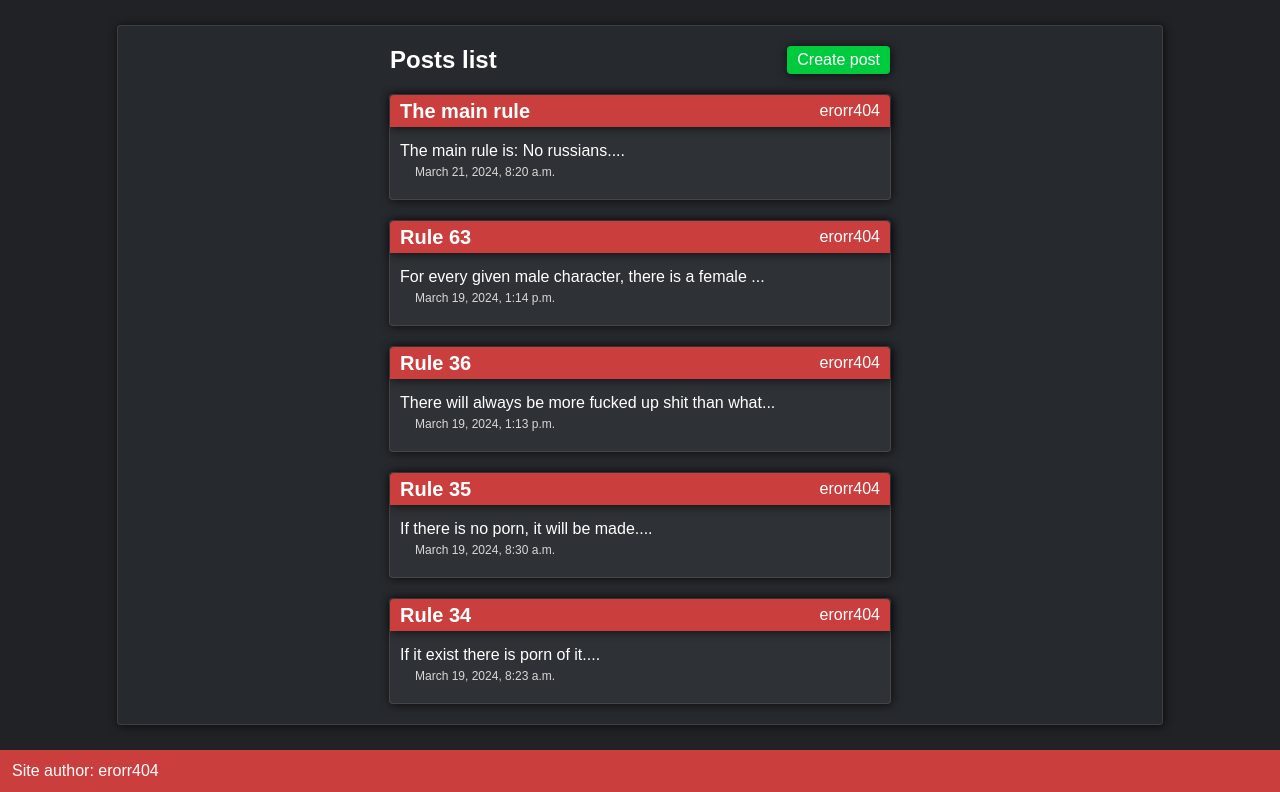
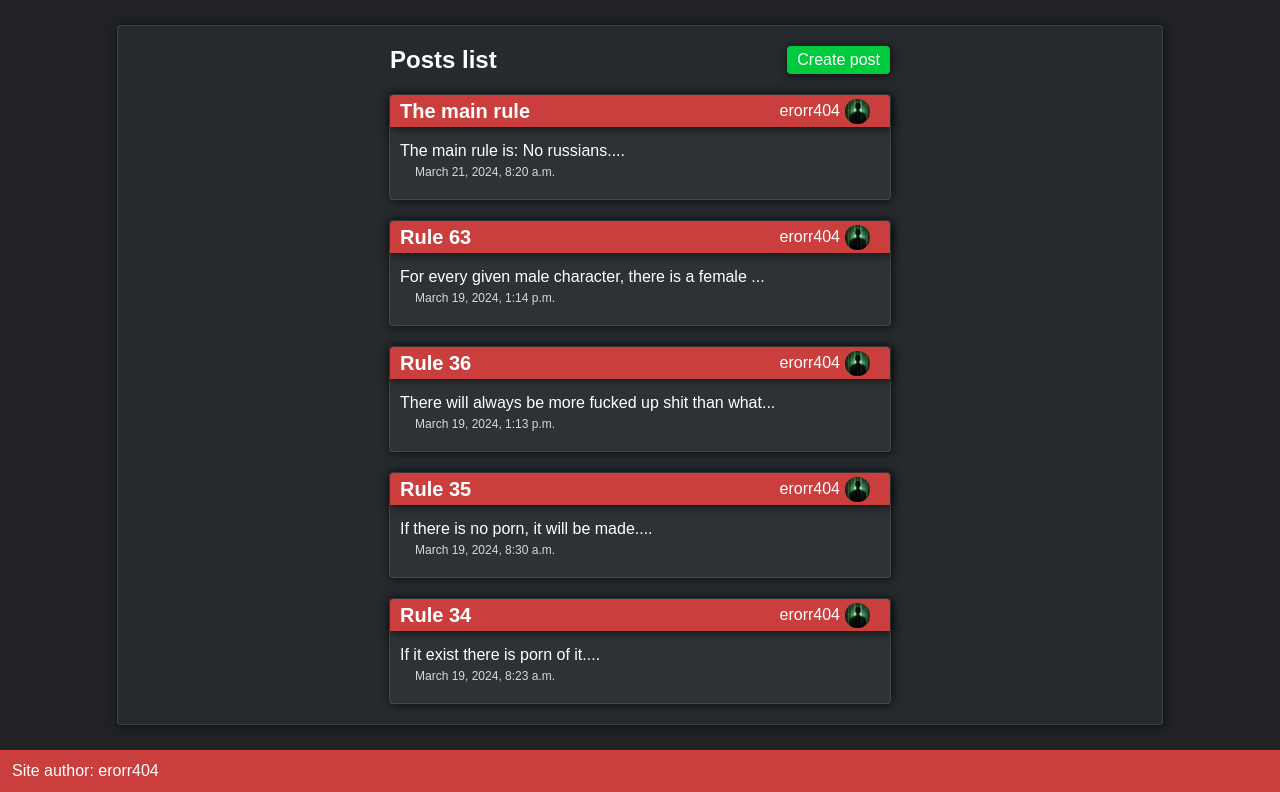
Before and after one commit to erorr-404/School_Forum, a Django app: a page that uses posts/templates/posts_list.html in a window 1280 px wide. Shown: the part 50-842 px from the top of the page. Run offline with Django 5.2, Linux system fonts and the light colour scheme; data comes from the database, SQL or seed files in the repository; some web fonts are replaced.

Commit message:
Post user profile
Now every post has link to author profile and profile icon

```diff
--- a/posts/templates/posts_list.html
+++ b/posts/templates/posts_list.html
@@ -8,16 +8,23 @@
             <a href="{% url 'posts:create' category=category %}" class="create-post shadow">Create post</a>
         </div>
         <div class="posts">
-            {% for post in posts %}
+            {% for post, profile in zipped_list %}
                 <div class="post shadow light-border">
                     <a href="{% url 'posts:show' category=category post=post.slug %}">
                         <div class="title shadow">
                             <h2 class="post-title">{{ post.title }}</h2>
-                            <p class="post-author">{{ post.author }}</p>
+                            <div class="post-user">
+                                <a href="{% url 'accounts:user_profile' username=post.author.username %}" class="user-profile-link">
+                                    <p class="post-author">{{ post.author }}</p>
+                                    <img class="profile-image" src=" {{ profile.image.url }}" alt="profile image">
+                                </a>
+                            </div>
                         </div>
                         <div class="post-content">
-                            <p class="post-snippet">{{ post.snippet }}</p>
-                            <p class="post-date">{{ post.date }}</p>
+                            <a href="{% url 'posts:show' category=category post=post.slug %}">
+                                <p class="post-snippet">{{ post.snippet }}</p>
+                                <p class="post-date">{{ post.date }}</p>
+                            </a>
                         </div>
                     </a>
                 </div>
--- a/posts/views.py
+++ b/posts/views.py
@@ -1,9 +1,10 @@
 from cgitb import text
+from accounts.models import Profile
 from django.contrib.auth.decorators import login_required
 from django.db.models import Q
 from django.shortcuts import render, redirect
 from django.http import HttpResponse, JsonResponse
-from .models import Category, Post, PostLike, PostDisLike, Comment
+from .models import *
 from . import forms
 from django.utils import timezone
 
@@ -19,7 +20,12 @@ def categories_list_view(request):
 
 def post_list_view(request, category):
     posts = Post.objects.filter(Q(category__slug=category)).order_by('date')[::-1]
-    return render(request, 'posts_list.html', {'posts':posts, 'category':category})
+    user_profiles = []
+    for post in posts:
+        post_user_profile = Profile.objects.get(user=post.author)
+        user_profiles.append(post_user_profile)
+    zipped_list = zip(posts, user_profiles)
+    return render(request, 'posts_list.html', {'posts':posts, 'category':category, 'profiles':user_profiles, 'zipped_list':zipped_list})
 
 
 def post_view(request, category, post):
--- a/static/styles.css
+++ b/static/styles.css
@@ -206,6 +206,25 @@ footer p {
     min-width: 500px;
 }
 
+.post .user-profile-link {
+    display: flex;
+    flex-direction: row;
+    align-items: center;
+    height: 30px;
+    padding: 0 10px;
+}
+
+.post .user-profile-link:hover {
+    background-color: var(--color-reject);
+    height: 30px;
+}
+
+.post .profile-image {
+    width: 25px;
+    border-radius: 12px;
+    margin-left: 5px;
+}
+
 .post .title {
     display: flex;
     flex-direction: row;
```
